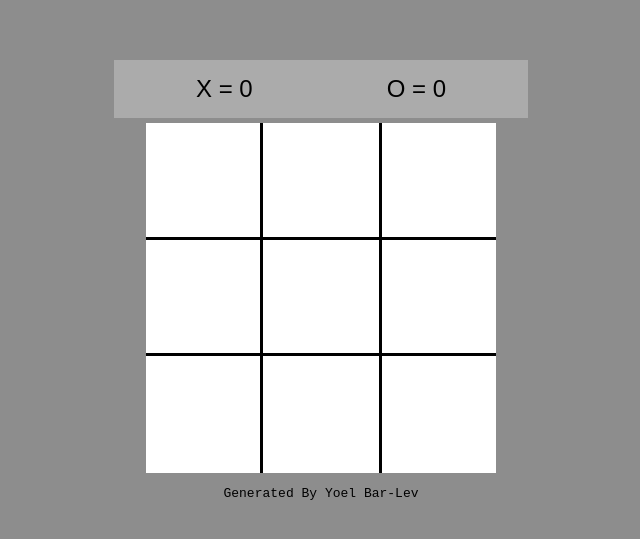
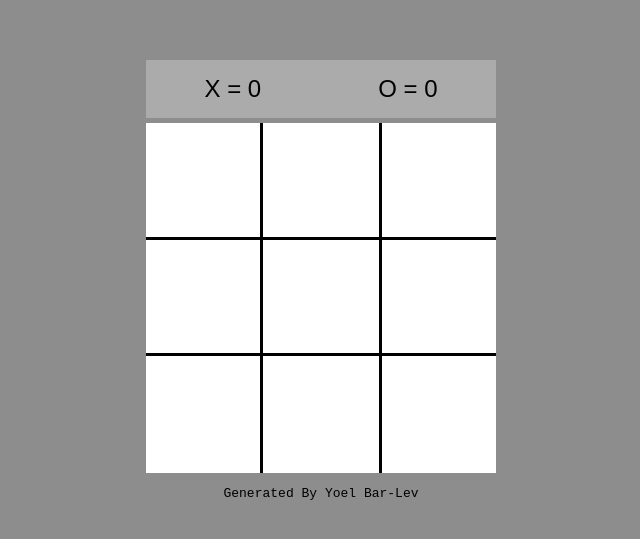
Before and after one commit to YoyoBL/X_O, a plain HTML site: page index.html in a window 1280 px wide. Shown: the part 113-652 px from the top of the page, without its empty margins (319-959 px from the left). Drawn offline with Linux system fonts and the light colour scheme.

Commit message:
fixed score width

```diff
--- a/styles/style.scss
+++ b/styles/style.scss
@@ -12,9 +12,9 @@ body {
 
 .scores {
   display: flex;
-  width: 30%;
+  width: 350px;
   justify-content: space-around;
-  padding: 15px;
+  padding-block: 15px;
   font-family: sans-serif;
   font-size: 1.5rem;
   background-color: #ababab;
```
Also changed, not shown: styles/style.css, 1 other file.
